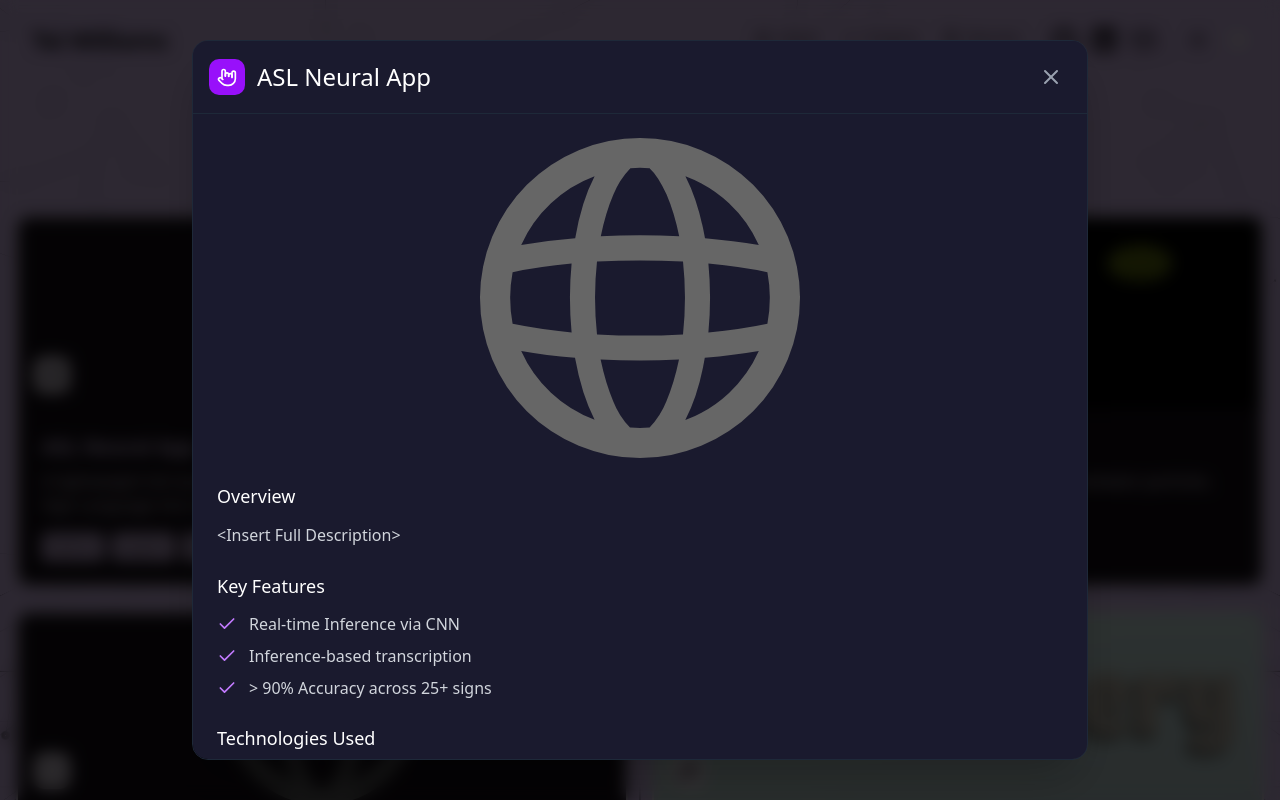
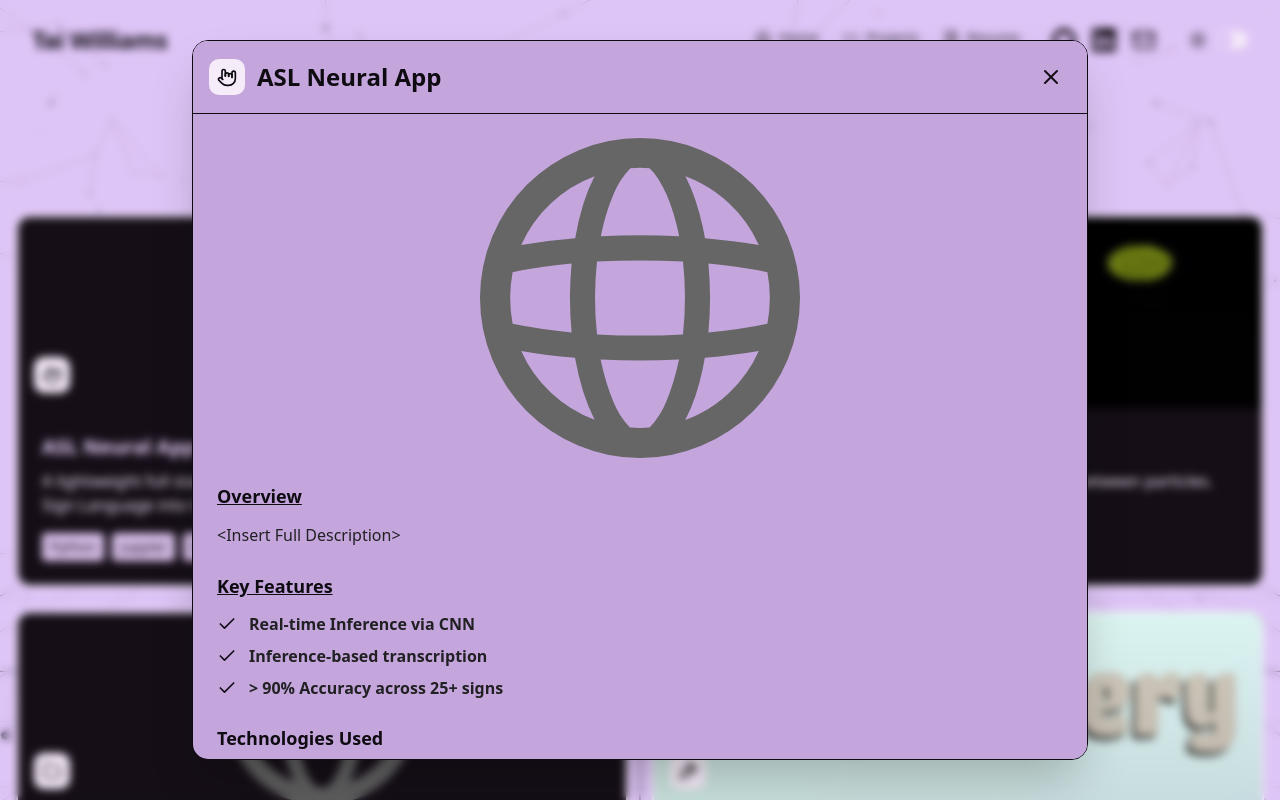
Before and after one commit to TWilliamsA7/portfolio, a Next.js app: page / in a window 1280 px wide. Both pictures are taken after a click on the element 322 px from the left and 1943 px from the top of the page. Shown: the part 1543-2343 px from the top of the page. Built offline with nearby package versions, Linux system fonts and the light colour scheme.

Commit message:
Updated globals and styling on modal

```diff
--- a/src/app/globals.css
+++ b/src/app/globals.css
@@ -49,7 +49,7 @@
   --foreground: hsl(272 19.5% 5.6%);
   --card: hsl(272 100% 91.8%);
   --card-foreground: hsl(272 19.5% 5.6%);
-  --popover: hsl(272 100% 91.8%);
+  --popover: hsl(272, 45%, 76%);
   --popover-foreground: hsl(272 19.5% 5.6%);
   --primary: hsl(287 23.4% 7.4%);
   --primary-foreground: hsl(272 95.8% 91.3%);
@@ -90,7 +90,7 @@
   --secondary: hsl(246 73.7% 5.8%);
   --secondary-foreground: hsl(272 95.8% 91.3%);
   --muted: hsl(246 73.7% 5.8%);
-  --muted-foreground: hsl(276 7.4% 54.3%);
+  --muted-foreground: hsl(273, 24%, 91%);
   --accent: hsl(246 73.7% 5.8%);
   --accent-foreground: hsl(272 95.8% 91.3%);
   --destructive: hsl(0 96.2% 9.5%);
--- a/src/components/projects/project-modal.tsx
+++ b/src/components/projects/project-modal.tsx
@@ -26,23 +26,25 @@ export function ProjectModal({ project, onClose }: ProjectModalProps) {
 
   return (
     <div
-      className="fixed inset-0 z-50 flex items-center justify-center p-4 bg-black/80 backdrop-blur-sm"
+      className="fixed inset-0 z-50 flex items-center justify-center p-4 backdrop-blur-xs"
       onClick={handleBackdropClick}
     >
-      <div className="bg-[#1a1a2e] rounded-2xl max-w-4xl w-full max-h-[90vh] overflow-y-auto border border-gray-800 shadow-2xl">
-        <div className="sticky top-0 bg-[#1a1a2e] border-b border-gray-800 p-4 flex items-center justify-between z-10">
+      <div className="bg-popover rounded-2xl max-w-4xl w-full max-h-[90vh] overflow-y-auto border border-card-foreground shadow-2xl">
+        <div className="sticky top-0 bg-popover border-b border-card-foreground p-4 flex items-center justify-between z-10">
           <div className="flex items-center gap-3">
-            <div className="p-2 bg-purple-600 rounded-lg">
-              <Icon className="w-5 h-5 text-white" />
+            <div className="p-2 bg-accent rounded-lg">
+              <Icon className="w-5 h-5 text-foreground" />
             </div>
-            <h2 className="text-2xl text-white">{project.title}</h2>
+            <h2 className="text-2xl text-card-foreground font-bold">
+              {project.title}
+            </h2>
           </div>
           <button
             onClick={onClose}
-            className="p-2 hover:bg-gray-800 rounded-lg transition-colors"
+            className="p-2 hover:bg-accent/80 rounded-lg transition-colors ease-in duration-100"
             aria-label="Close modal"
           >
-            <X className="w-6 h-6 text-gray-400" />
+            <X className="w-6 h-6 text-secondary-foreground" />
           </button>
         </div>
 
@@ -58,21 +60,25 @@ export function ProjectModal({ project, onClose }: ProjectModalProps) {
           </div>
 
           <div className="mb-6">
-            <h3 className="text-lg text-white mb-3">Overview</h3>
-            <p className="text-gray-300 leading-relaxed">
+            <h3 className="text-lg text-popover-foreground font-semibold mb-3 underline">
+              Overview
+            </h3>
+            <p className="text-muted-foreground text-md leading-relaxed">
               {project.fullDescription}
             </p>
           </div>
 
           <div className="mb-6">
-            <h3 className="text-lg text-white mb-3">Key Features</h3>
+            <h3 className="text-lg text-popover-foreground font-semibold mb-3 underline">
+              Key Features
+            </h3>
             <ul className="space-y-2">
               {project.features.map((feature, index) => (
                 <li
                   key={index}
-                  className="flex items-start gap-3 text-gray-300"
+                  className="flex items-start gap-3 text-muted-foreground font-semibold"
                 >
-                  <Check className="w-5 h-5 text-purple-400 flex-shrink-0 mt-0.5" />
+                  <Check className="w-5 h-5 text-secondary-foreground flex-shrink-0 mt-0.5" />
                   <span>{feature}</span>
                 </li>
               ))}
@@ -80,12 +86,14 @@ export function ProjectModal({ project, onClose }: ProjectModalProps) {
           </div>
 
           <div className="mb-6">
-            <h3 className="text-lg text-white mb-3">Technologies Used</h3>
+            <h3 className="text-lg text-popover-foreground font-semibold mb-3">
+              Technologies Used
+            </h3>
             <div className="flex flex-wrap gap-2">
               {project.technologies.map((tech, index) => (
                 <span
                   key={index}
-                  className="px-3 py-1.5 bg-purple-600/20 text-purple-300 rounded-lg border border-purple-500/30"
+                  className="px-3 py-1.5 bg-border text-primary rounded-lg border border-purple-500/30"
                 >
                   {tech}
                 </span>
@@ -99,7 +107,7 @@ export function ProjectModal({ project, onClose }: ProjectModalProps) {
                 href={project.githubUrl}
                 target="_blank"
                 rel="noopener noreferrer"
-                className="flex items-center justify-center gap-2 px-6 py-3 bg-gray-800 hover:bg-gray-700 text-white rounded-lg transition-colors"
+                className="flex items-center justify-center gap-2 px-6 py-3 bg-accent hover:bg-sidebar-foreground/70 text-card-foreground rounded-lg transition-colors"
               >
                 <FolderGit className="w-5 h-5" />
                 View on GitHub
@@ -110,7 +118,7 @@ export function ProjectModal({ project, onClose }: ProjectModalProps) {
                 href={project.liveUrl}
                 target="_blank"
                 rel="noopener noreferrer"
-                className="flex items-center justify-center gap-2 px-6 py-3 bg-purple-600 hover:bg-purple-700 text-white rounded-lg transition-colors"
+                className="flex items-center justify-center gap-2 px-6 py-3 bg-primary hover:bg-purple-700 text-white rounded-lg transition-colors"
               >
                 <ExternalLink className="w-5 h-5" />
                 View Live Demo
```
